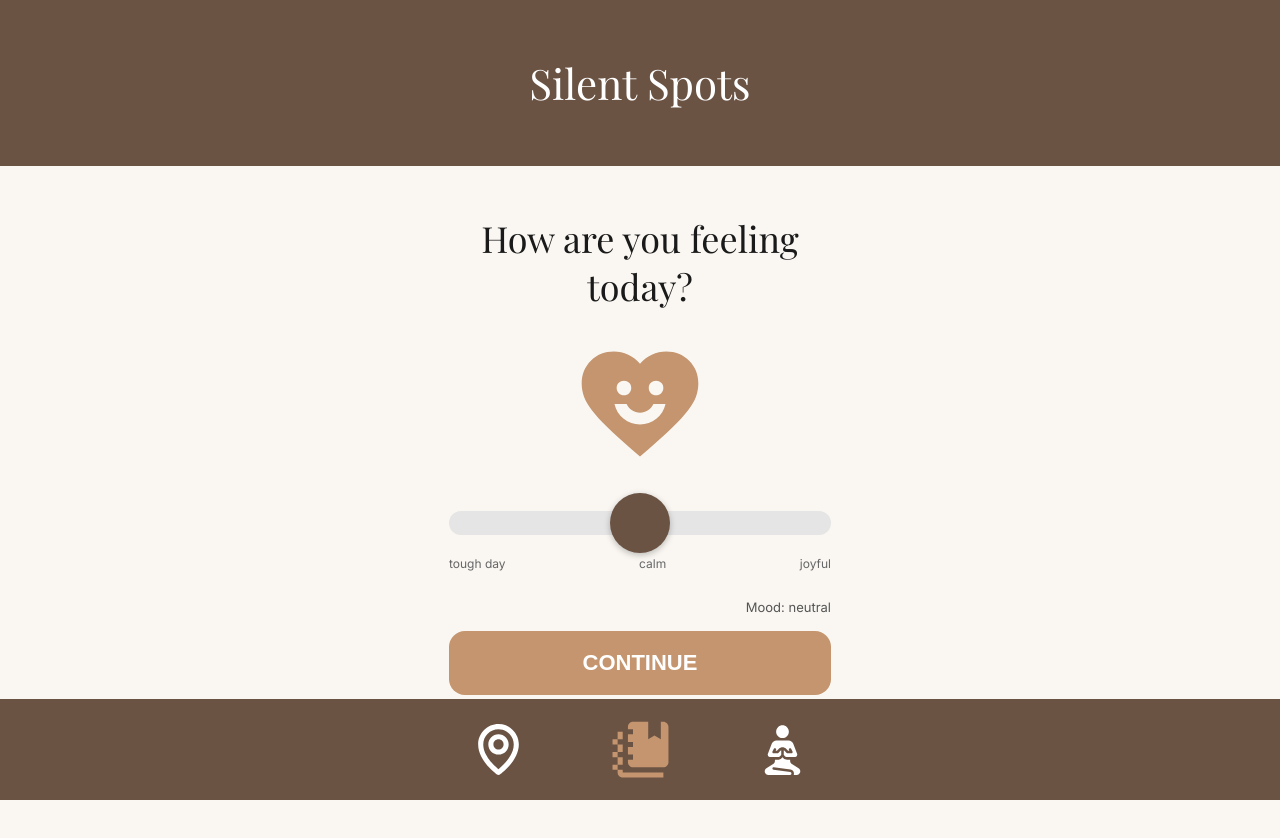
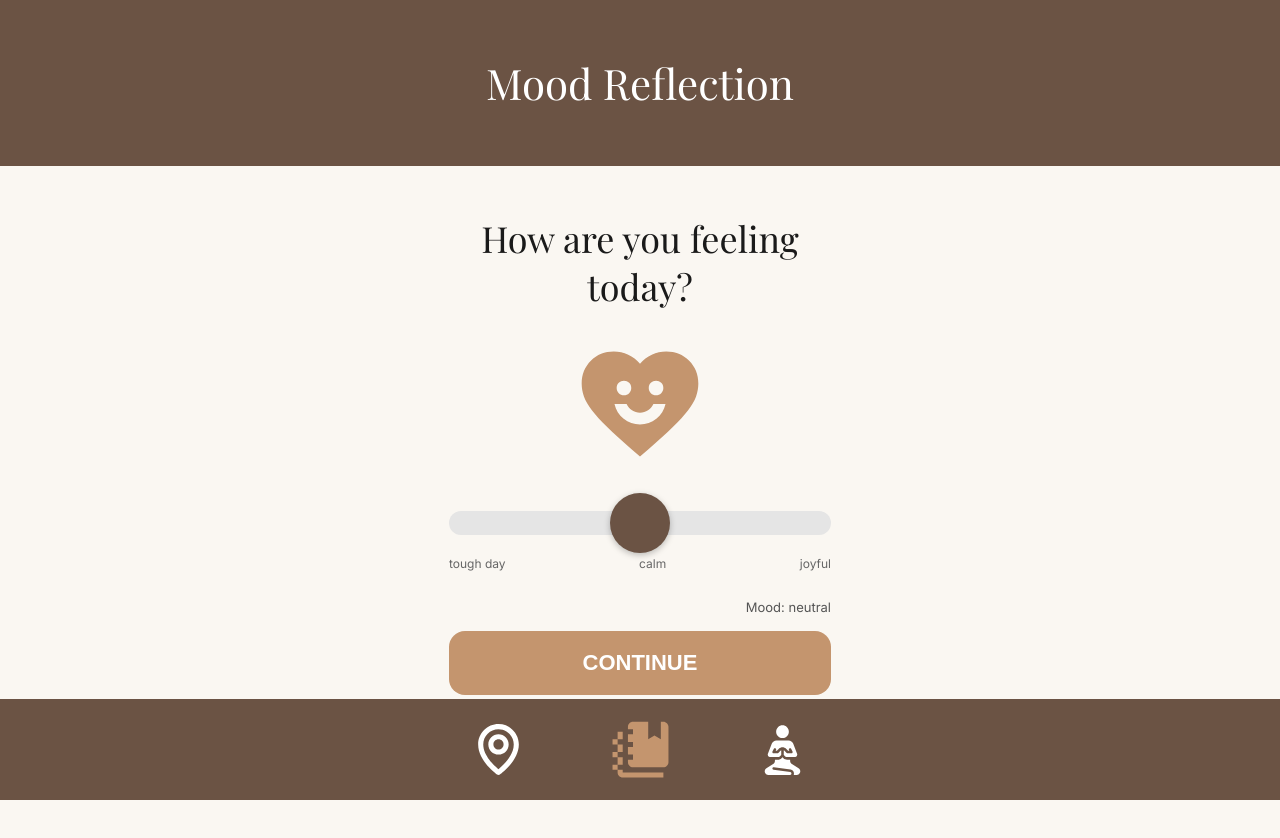
Before and after one commit to MichalRadovanHresko/ExamProject, a plain HTML site: page mood.html in a window 1280 px wide. Drawn offline with nearby package versions, Linux system fonts and the light colour scheme.

Commit message:
Update mood.html

```diff
--- a/mood.html
+++ b/mood.html
@@ -12,7 +12,7 @@
 </head>
 <body>
   <header class="header">
-    <h1>Silent Spots</h1>
+    <h1>Mood Reflection</h1>
   </header>
 
   <div class="container">
```
